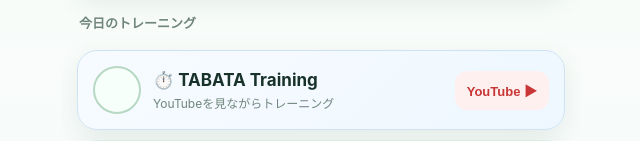
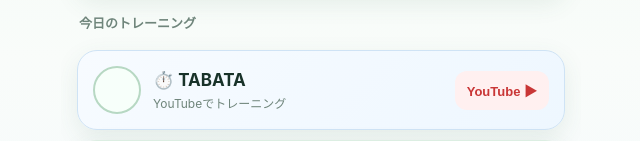
Before and after one commit to kenichikomiya/training-tracker, a plain HTML site: page index.html in a window 1280 px wide. Shown: the part 328-469 px from the top of the page, without its empty margins (319-959 px from the left). Drawn offline with Linux system fonts and the light colour scheme.

Commit message:
Add files via upload

```diff
--- a/index.html
+++ b/index.html
@@ -67,7 +67,7 @@
   const t=document.createElement('div');
   t.className='exercise-card tabata-card'+(todayDone.tabata?' done':'');
   t.innerHTML=`<button class="check-btn" onclick="toggleExercise('tabata')">${todayDone.tabata?'✓':''}</button>
-    <div class="ex-info"><div class="ex-name">⏱️ TABATA Training</div><div class="ex-meta">YouTubeを見ながらトレーニング</div></div>
+    <div class="ex-info"><div class="ex-name">⏱️ TABATA</div><div class="ex-meta">YouTubeでトレーニング</div></div>
     <button class="youtube-btn" onclick="openTabata(event)">YouTube ▶</button>`;
   el.appendChild(t);
 
```
